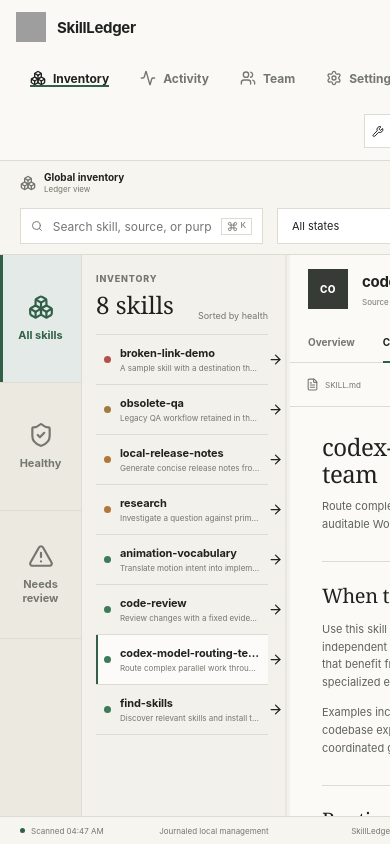
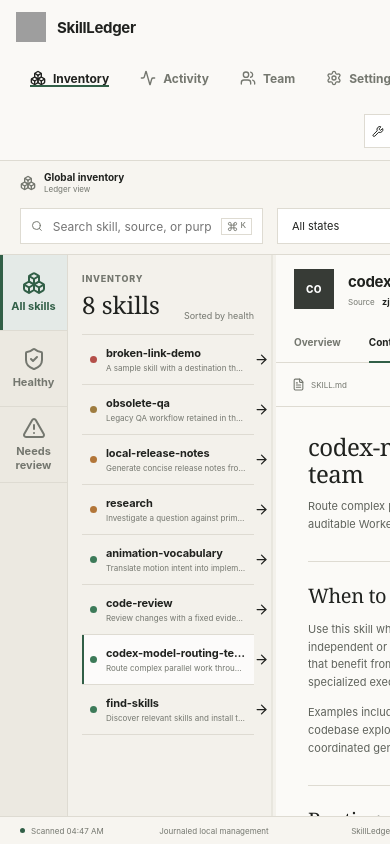
Before and after one commit to terrytan95/skillledger, a React (Vite) app: page / in a window 390 px wide. Shown: the top 844 px of the page. Built offline with nearby package versions, Linux system fonts and the light colour scheme; grey boxes are pictures that could not be loaded.

Commit message:
fix(ui): compact inventory filters

```diff
--- a/src/App.css
+++ b/src/App.css
@@ -207,7 +207,7 @@ main { min-height: 0; overflow: hidden; }
 .ledger-layout {
   height: 100%;
   display: grid;
-  grid-template-columns: 96px minmax(200px, var(--skill-list-width, 35%)) 8px minmax(360px, 1fr);
+  grid-template-columns: 80px minmax(200px, var(--skill-list-width, 35%)) 8px minmax(360px, 1fr);
   background: var(--canvas);
 }
 .library-rail {
@@ -218,13 +218,13 @@ main { min-height: 0; overflow: hidden; }
 .rail-item {
   position: relative;
   width: 100%;
-  min-height: 128px;
+  min-height: 76px;
   display: flex;
   flex-direction: column;
   align-items: center;
   justify-content: center;
-  gap: 9px;
-  padding: 18px 8px;
+  gap: 5px;
+  padding: 8px 5px;
   border-bottom: 1px solid var(--line);
   color: var(--muted);
   font-size: 1.1rem;
@@ -232,7 +232,7 @@ main { min-height: 0; overflow: hidden; }
   line-height: 1.25;
   text-align: center;
 }
-.rail-item svg { width: 26px; height: 26px; }
+.rail-item svg { width: 24px; height: 24px; }
 .rail-item span { max-width: 64px; }
 .rail-item:hover { color: var(--ink); background: var(--row-hover); }
 .rail-item.active { color: var(--accent); background: var(--accent-soft); }
@@ -937,7 +937,7 @@ main { min-height: 0; overflow: hidden; }
   .brand { min-width: 190px; }
   .brand small { display: none; }
   .header-status, .mode-badge { display: none; }
-  .ledger-layout { grid-template-columns: 88px minmax(200px, var(--skill-list-width, 35%)) 8px minmax(320px, 1fr); }
+  .ledger-layout { grid-template-columns: 72px minmax(200px, var(--skill-list-width, 35%)) 8px minmax(320px, 1fr); }
   .skill-row { grid-template-columns: 8px minmax(140px, 1fr) 16px; }
   .skill-row .row-source, .skill-row .row-count { display: none; }
   .reader-layout { grid-template-columns: 220px minmax(0, 1fr); }
@@ -952,7 +952,7 @@ main { min-height: 0; overflow: hidden; }
   .header-actions { margin-left: auto; }
   .control-bar { grid-template-columns: 1fr auto; }
   .control-context { grid-column: 1 / -1; }
-  .ledger-layout { grid-template-columns: 82px minmax(200px, var(--skill-list-width, 35%)) 8px minmax(320px, 1fr); }
+  .ledger-layout { grid-template-columns: 68px minmax(200px, var(--skill-list-width, 35%)) 8px minmax(320px, 1fr); }
   .skill-content-layout { grid-template-columns: 1fr; }
   .skill-content-layout > .skill-file-tree, .file-tree-separator { display: none; }
   .open-reader-button { width: 34px; padding: 0; font-size: 0; }
```
